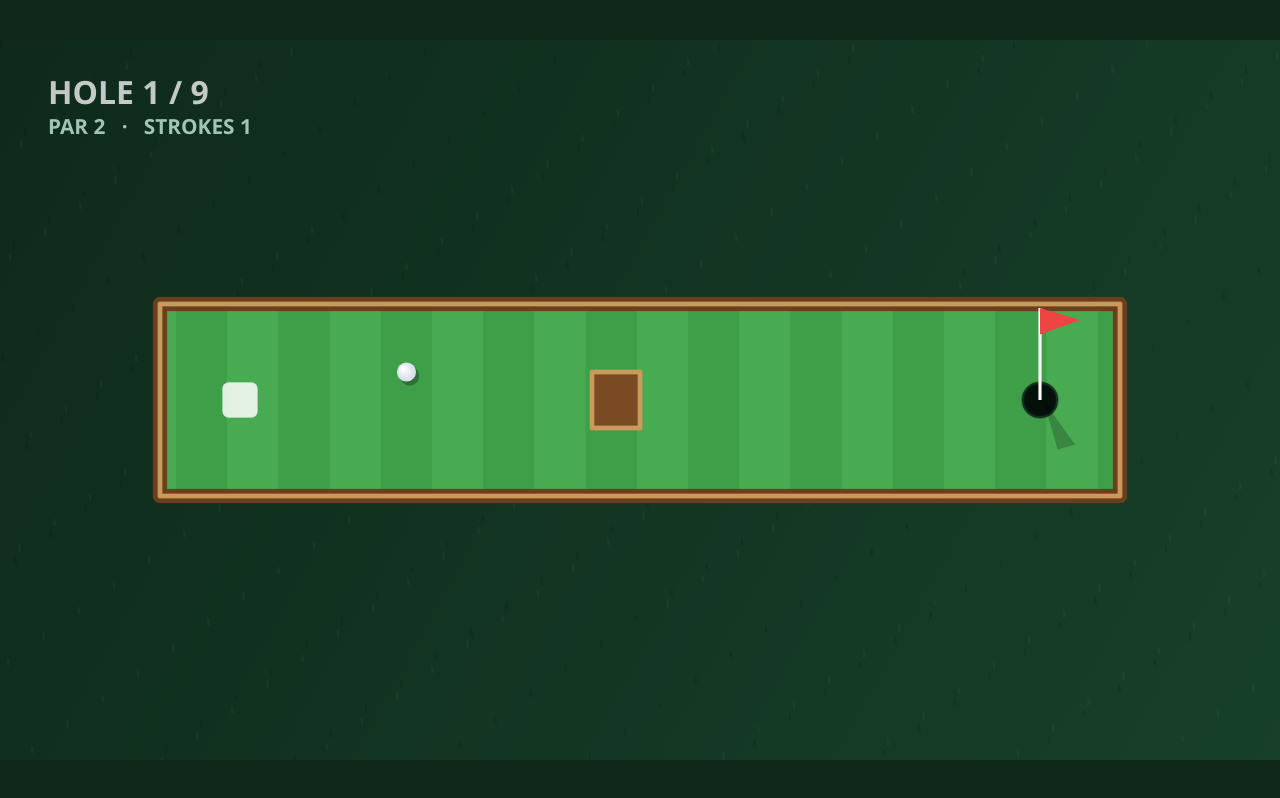
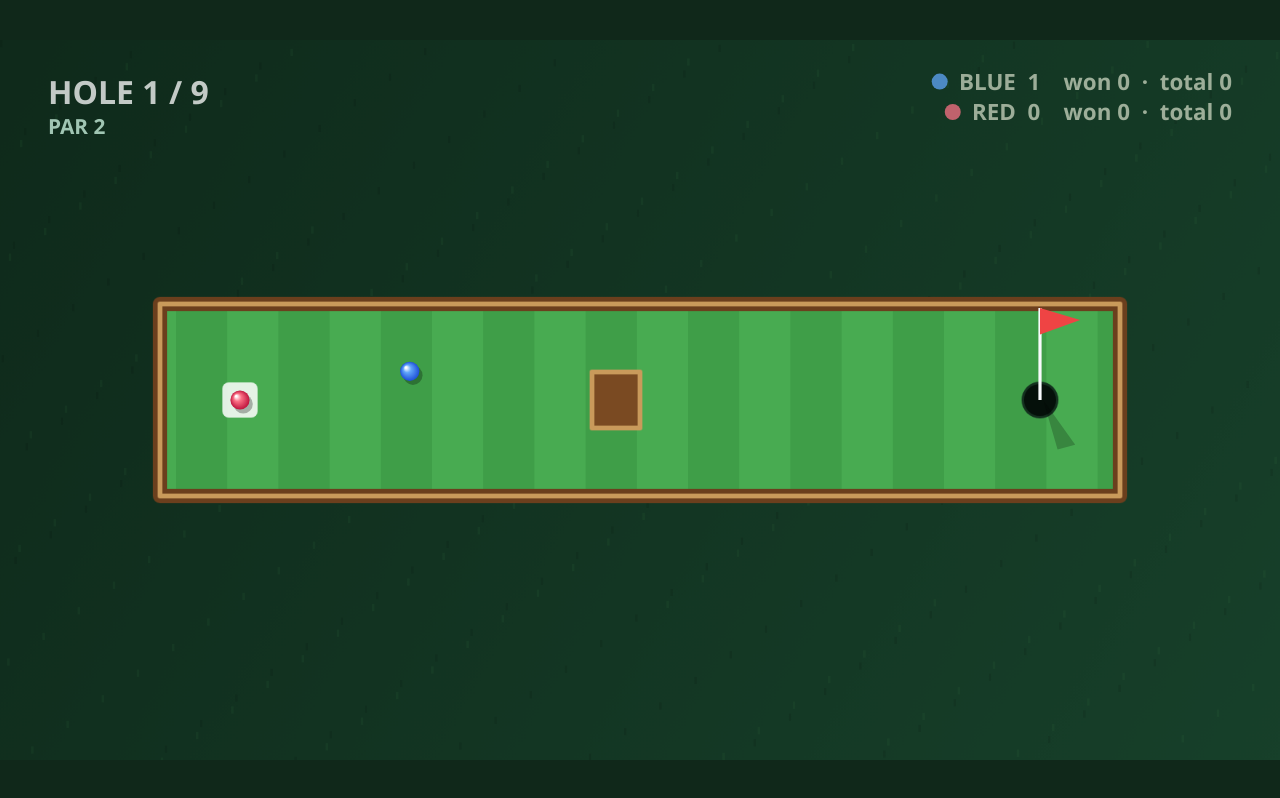
Before and after one commit to TPandaGames/Sports-pack, a plain HTML site: page golf-wallpaper/index.html in a window 1280 px wide. Drawn offline with Linux system fonts and the light colour scheme; animation ran at ten frames a second.

Commit message:
Golf wallpaper: two competing CPU golfers (match play, turn order, scoreboard)
Co-Authored-By: Claude Sonnet 5.5 <noreply@anthropic.com>

```diff
--- a/golf-wallpaper/index.html
+++ b/golf-wallpaper/index.html
@@ -90,13 +90,21 @@
   const bgCtx = bgCanvas.getContext('2d');
   let view = { scale: 1, ox: 0, oy: 0, k: 1 };
 
+  // Two golfers take turns (farthest from the cup plays, like real golf) and compete: fewest strokes wins each hole.
+  // noiseA / noiseP = how much they miss on aim / power (BLUE is a little steadier than RED).
+  const players = [
+    { name: 'BLUE', color: '#60a5fa', rim: '#1d4ed8', noiseA: 0.04, noiseP: 0.055 },
+    { name: 'RED',  color: '#fb7185', rim: '#be123c', noiseA: 0.055, noiseP: 0.075 }
+  ].map((p) => Object.assign(p, { ball: { x: 0, y: 0, vx: 0, vy: 0 }, strokes: 0, holed: false, hidden: false, sunk: null, lastPos: [0, 0], wins: 0, total: 0 }));
+  const PICKUP_OVER_PAR = 5;   // stuck for ages? pick up at par + 6
+
   const game = {
     holeIdx: 0, hole: null, segs: [],
-    phase: 'idle',            // idle | rolling | sunk
-    strokes: 0, sunkTimer: 0, sunkFrom: null, fade: 1, banner: null,
-    lastPos: [0, 0], splash: null, t: 0, round: 0, roundPar: 0
+    phase: 'idle',            // idle | rolling | holing | sunk (= hole finished)
+    active: 0, honors: 0, holingTimer: 0, sunkTimer: 0, fade: 1, banner: null, splash: null, t: 0
   };
-  const ball = { x: 0, y: 0, vx: 0, vy: 0 };
+  let ball = players[0].ball;   // the active golfer's ball (physics code below works on this)
+  const pl = () => players[game.active];
   const input = { x: 0, y: 0, dragging: false, lastActive: 0 };
   let botAim = null;
 
@@ -140,16 +148,35 @@
   // ---- Hole setup / static background ------------------------------------------------
   function loadHole(i) {
     game.holeIdx = i % HOLES.length;
-    if (game.holeIdx === 0) { game.round = 0; game.roundPar = 0; }
+    if (game.holeIdx === 0) players.forEach((p) => { p.wins = 0; p.total = 0; });
     const h = (game.hole = HOLES[game.holeIdx]);
     game.segs = polyEdges(h.poly);
     h.obst.forEach((o) => game.segs.push(...polyEdges(o)));
-    ball.x = h.tee[0]; ball.y = h.tee[1]; ball.vx = ball.vy = 0;
-    game.lastPos = [ball.x, ball.y];
-    game.strokes = 0; game.phase = 'idle'; game.sunkTimer = 0; game.banner = null; game.splash = null;
+    players.forEach((p) => {
+      p.ball.x = h.tee[0]; p.ball.y = h.tee[1]; p.ball.vx = p.ball.vy = 0;
+      p.lastPos = [h.tee[0], h.tee[1]];
+      p.strokes = 0; p.holed = false; p.hidden = false; p.sunk = null;
+    });
+    game.sunkTimer = 0; game.holingTimer = 0; game.banner = null; game.splash = null;
     game.fade = 1;
     botAim = null;
     buildBackground();
+    nextTurn();
+  }
+
+  // Who plays next: the golfer still out there who is farthest from the cup (honors breaks ties).
+  function nextTurn() {
+    const h = game.hole;
+    const pending = players.map((p, i) => i).filter((i) => !players[i].holed);
+    if (!pending.length) { holeComplete(); return; }
+    let pick = pending[0];
+    if (pending.length > 1) {
+      const dist = (i) => Math.hypot(players[i].ball.x - h.cup[0], players[i].ball.y - h.cup[1]);
+      const d0 = dist(0), d1 = dist(1);
+      pick = Math.abs(d0 - d1) < 1 ? game.honors : d0 > d1 ? 0 : 1;
+    }
+    game.active = pick; ball = players[pick].ball;
+    game.phase = 'idle'; botAim = null;
   }
 
   function pathPoly(c, p) { c.beginPath(); p.forEach((q, i) => (i ? c.lineTo(q[0], q[1]) : c.moveTo(q[0], q[1]))); c.closePath(); }
@@ -209,18 +236,40 @@
   // ---- Shooting & physics -----------------------------------------------------------
   function shoot(angle, v0) {
     ball.vx = Math.cos(angle) * v0; ball.vy = Math.sin(angle) * v0;
-    game.lastPos = [ball.x, ball.y];
-    game.strokes++; game.phase = 'rolling';
+    pl().lastPos = [ball.x, ball.y];
+    pl().strokes++; game.phase = 'rolling';
   }
 
+  // The active golfer's ball dropped in the cup.
   function holeOut() {
-    game.phase = 'sunk'; game.sunkTimer = 0; game.sunkFrom = [ball.x, ball.y];
-    const d = game.strokes - game.hole.par;
-    const label = game.strokes === 1 ? 'HOLE IN ONE!' : d <= -2 ? 'EAGLE!' : d === -1 ? 'BIRDIE!' : d === 0 ? 'PAR' : d === 1 ? 'BOGEY' : '+' + d;
-    game.round += game.strokes; game.roundPar += game.hole.par;
-    let sub = game.strokes + (game.strokes === 1 ? ' STROKE' : ' STROKES');
-    if (game.holeIdx === HOLES.length - 1) sub += '   ·   ROUND ' + game.round + ' (PAR ' + game.roundPar + ')';
-    game.banner = { title: label, sub, t: 0 };
+    const p = pl();
+    p.holed = true; p.sunk = { from: [ball.x, ball.y] };
+    ball.vx = ball.vy = 0;
+    game.phase = 'holing'; game.holingTimer = 0;
+  }
+
+  // Ball came to rest (or splashed): pick up if stuck forever, then hand over to whoever is next.
+  function endShot() {
+    const p = pl();
+    if (!p.holed && p.strokes >= game.hole.par + PICKUP_OVER_PAR) { p.holed = true; p.hidden = true; p.strokes = game.hole.par + PICKUP_OVER_PAR + 1; }
+    nextTurn();
+  }
+
+  function holeComplete() {
+    const [a, b] = players, h = game.hole;
+    players.forEach((p) => { p.total += p.strokes; });
+    const winner = a.strokes === b.strokes ? -1 : a.strokes < b.strokes ? 0 : 1;
+    if (winner >= 0) { players[winner].wins++; game.honors = winner; }
+    const nm = (p) => p.name + ' ' + p.strokes;
+    let title = winner < 0 ? 'HALVED' : players[winner].name + ' WINS THE HOLE';
+    let sub = nm(a) + '   ·   ' + nm(b) + '   ·   PAR ' + h.par;
+    if (game.holeIdx === HOLES.length - 1) {
+      const mw = a.wins === b.wins ? -1 : a.wins > b.wins ? 0 : 1;
+      title = mw < 0 ? 'MATCH TIED ' + a.wins + '-' + b.wins : players[mw].name + ' WINS THE MATCH ' + Math.max(a.wins, b.wins) + '-' + Math.min(a.wins, b.wins);
+      sub = 'TOTAL STROKES   BLUE ' + a.total + '   ·   RED ' + b.total;
+    }
+    game.phase = 'sunk'; game.sunkTimer = 0;
+    game.banner = { title, sub, t: 0, color: winner < 0 ? '#ffffff' : players[winner].color };
   }
 
   function stepBall(dt) {
@@ -246,14 +295,14 @@
 
     if (inWater(ball.x, ball.y, 0)) {            // splash: back to last spot, +1 penalty stroke
       game.splash = { x: ball.x, y: ball.y, t: 0 };
-      ball.x = game.lastPos[0]; ball.y = game.lastPos[1]; ball.vx = ball.vy = 0;
-      game.strokes++; game.phase = 'idle';
+      ball.x = pl().lastPos[0]; ball.y = pl().lastPos[1]; ball.vx = ball.vy = 0;
+      pl().strokes++; endShot();
       return;
     }
 
     const speed = Math.hypot(ball.vx, ball.vy);
     if (Math.hypot(ball.x - h.cup[0], ball.y - h.cup[1]) < CUP_R - 3 && speed < CAPTURE_SPEED) { holeOut(); return; }
-    if (speed < 8) { ball.vx = ball.vy = 0; game.phase = 'idle'; }
+    if (speed < 8) { ball.vx = ball.vy = 0; endShot(); }
   }
 
   // ---- CPU golfer ------------------------------------------------------------------
@@ -273,8 +322,9 @@
       else { toCup = true; }   // nothing better: just have a go
     }
     const d = Math.hypot(tx - ball.x, ty - ball.y);
-    const angle = Math.atan2(ty - ball.y, tx - ball.x) + (Math.random() * 2 - 1) * 0.03;
-    const v0 = Math.min(MAXV, d * K * (toCup ? 1.1 : 1.0) * (fromSand ? 2.5 : 1) * (1 + (Math.random() * 2 - 1) * 0.03));
+    const p = pl();
+    const angle = Math.atan2(ty - ball.y, tx - ball.x) + (Math.random() * 2 - 1) * p.noiseA;
+    const v0 = Math.min(MAXV, d * K * (toCup ? 1.1 : 1.0) * (fromSand ? 2.5 : 1) * (1 + (Math.random() * 2 - 1) * p.noiseP));
     botAim = { angle, v0, t: 0 };
   }
 
@@ -368,17 +418,25 @@
     ctx.fillStyle = '#ef4444';
     ctx.beginPath(); ctx.moveTo(cx, cy - 115); ctx.lineTo(cx + 52 + wave, cy - 100); ctx.lineTo(cx, cy - 82); ctx.closePath(); ctx.fill();
 
-    // ball
-    let bx = ball.x, by = ball.y, br = R;
-    if (game.phase === 'sunk') {
-      const p = Math.min(1, game.sunkTimer / 0.3);
-      bx = game.sunkFrom[0] + (cx - game.sunkFrom[0]) * p; by = game.sunkFrom[1] + (cy - game.sunkFrom[1]) * p; br = R * (1 - 0.85 * p);
-    }
-    ctx.fillStyle = 'rgba(0,0,0,0.28)';
-    ctx.beginPath(); ctx.arc(bx + 4, by + 5, br, 0, Math.PI * 2); ctx.fill();
-    const bg = ctx.createRadialGradient(bx - br * 0.4, by - br * 0.4, 1, bx, by, br);
-    bg.addColorStop(0, '#ffffff'); bg.addColorStop(1, '#d4dbe5');
-    ctx.fillStyle = bg; ctx.beginPath(); ctx.arc(bx, by, br, 0, Math.PI * 2); ctx.fill();
+    // balls (the golfer whose turn it is gets a pulsing ring)
+    players.forEach((p, idx) => {
+      if (p.hidden) return;
+      let bx = p.ball.x, by = p.ball.y, br = R;
+      if (p.sunk) {
+        const t = idx === game.active && game.phase === 'holing' ? Math.min(1, game.holingTimer / 0.3) : 1;
+        if (t >= 1) return;                                   // fully in the cup
+        bx = p.sunk.from[0] + (cx - p.sunk.from[0]) * t; by = p.sunk.from[1] + (cy - p.sunk.from[1]) * t; br = R * (1 - 0.85 * t);
+      }
+      ctx.fillStyle = 'rgba(0,0,0,0.28)';
+      ctx.beginPath(); ctx.arc(bx + 4, by + 5, br, 0, Math.PI * 2); ctx.fill();
+      const bg = ctx.createRadialGradient(bx - br * 0.4, by - br * 0.4, 1, bx, by, br);
+      bg.addColorStop(0, '#ffffff'); bg.addColorStop(0.35, p.color); bg.addColorStop(1, p.rim);
+      ctx.fillStyle = bg; ctx.beginPath(); ctx.arc(bx, by, br, 0, Math.PI * 2); ctx.fill();
+      if (idx === game.active && game.phase === 'idle') {
+        ctx.save(); ctx.strokeStyle = p.color; ctx.lineWidth = 3; ctx.globalAlpha = 0.5 + 0.4 * Math.sin(game.t * 6);
+        ctx.beginPath(); ctx.arc(bx, by, br + 9 + Math.sin(game.t * 6) * 2, 0, Math.PI * 2); ctx.stroke(); ctx.restore();
+      }
+    });
 
     // aim indicators
     if (game.phase === 'idle') {
@@ -392,7 +450,7 @@
         }
       } else if (botAim) {
         const pw = botAim.v0 / MAXV;
-        drawAim(botAim.angle, pw, 'rgba(255,255,255,0.9)');
+        drawAim(botAim.angle, pw, pl().color);
       }
     }
 
@@ -404,10 +462,22 @@
       ctx.font = '700 40px ' + FONT; ctx.textAlign = 'left';
       ctx.fillText('HOLE ' + (game.holeIdx + 1) + ' / ' + HOLES.length, 60, 80);
       ctx.font = '600 26px ' + FONT; ctx.fillStyle = '#d1fae5';
-      ctx.fillText('PAR ' + h.par + '   ·   STROKES ' + game.strokes, 60, 118);
+      ctx.fillText('PAR ' + h.par, 60, 118);
+      // scoreboard, top-right: strokes this hole, holes won, total strokes
+      players.forEach((p, i) => {
+        const y = 62 + i * 38;
+        const turn = i === game.active && game.phase === 'idle';
+        ctx.textAlign = 'right';
+        ctx.fillStyle = turn ? '#ffffff' : '#cbd5c0'; ctx.font = (turn ? '800 ' : '600 ') + '28px ' + FONT;
+        const text = p.name + '  ' + p.strokes + (p.holed ? ' ✓' : '') + '    won ' + p.wins + '  ·  total ' + p.total;
+        ctx.fillText(text, W - 60, y);
+        const tw = ctx.measureText(text).width;
+        ctx.fillStyle = p.color; ctx.beginPath(); ctx.arc(W - 60 - tw - 24, y - 10, 10, 0, Math.PI * 2); ctx.fill();
+      });
+      ctx.textAlign = 'left';
       if (nowSec() - input.lastActive < 4) {
-        ctx.textAlign = 'right'; ctx.font = '600 24px ' + FONT; ctx.fillStyle = '#ecfccb';
-        ctx.fillText('Drag back & release to putt', W - 60, 80);
+        ctx.textAlign = 'center'; ctx.font = '600 26px ' + FONT; ctx.fillStyle = '#ecfccb';
+        ctx.fillText('Drag back & release to take the shot', W / 2, H - 50);
       }
       ctx.restore();
     }
@@ -416,7 +486,7 @@
       ctx.save(); ctx.globalAlpha = a;
       ctx.fillStyle = 'rgba(8, 24, 14, 0.72)'; ctx.fillRect(W / 2 - 440, H / 2 - 95, 880, 190);
       ctx.textAlign = 'center'; ctx.textBaseline = 'middle';
-      ctx.fillStyle = '#ffffff'; ctx.font = 'italic 800 88px ' + FONT; ctx.fillText(b.title, W / 2, H / 2 - 18);
+      ctx.fillStyle = b.color || '#ffffff'; ctx.font = 'italic 800 ' + (b.title.length > 18 ? 56 : 80) + 'px ' + FONT; ctx.fillText(b.title, W / 2, H / 2 - 18);
       ctx.fillStyle = '#fde047'; ctx.font = '600 32px ' + FONT; ctx.fillText(b.sub, W / 2, H / 2 + 52);
       ctx.restore();
     }
@@ -446,9 +516,12 @@
     if (game.phase === 'rolling') {
       const n = 6;
       for (let i = 0; i < n && game.phase === 'rolling'; i++) stepBall(dt / n);
+    } else if (game.phase === 'holing') {
+      game.holingTimer += dt;
+      if (game.holingTimer > 0.6) nextTurn();
     } else if (game.phase === 'sunk') {
       game.sunkTimer += dt;
-      if (game.sunkTimer > 2.0) loadHole(game.holeIdx + 1);
+      if (game.sunkTimer > 2.6) loadHole(game.holeIdx + 1);
     } else if (game.phase === 'idle' && opts.auto && !input.dragging && nowSec() - input.lastActive > opts.delay) {
       if (!botAim) planBot();
       else { botAim.t += dt; if (botAim.t > 1.0) { const b = botAim; botAim = null; shoot(b.angle, b.v0); } }
@@ -457,7 +530,7 @@
   }
 
   window.__golfLoad = (i) => loadHole(i);
-  window.__golf = () => ({ hole: game.holeIdx, phase: game.phase, strokes: game.strokes, par: game.hole.par, ball: [ball.x, ball.y], bot: !!botAim });
+  window.__golf = () => ({ hole: game.holeIdx, phase: game.phase, active: game.active, par: game.hole.par, strokes: players.map((p) => p.strokes), holed: players.map((p) => p.holed), wins: players.map((p) => p.wins), ball: [ball.x, ball.y], bot: !!botAim });
 
   window.addEventListener('resize', resize);
   resize();
```
Also changed, not shown: 2 other files.
